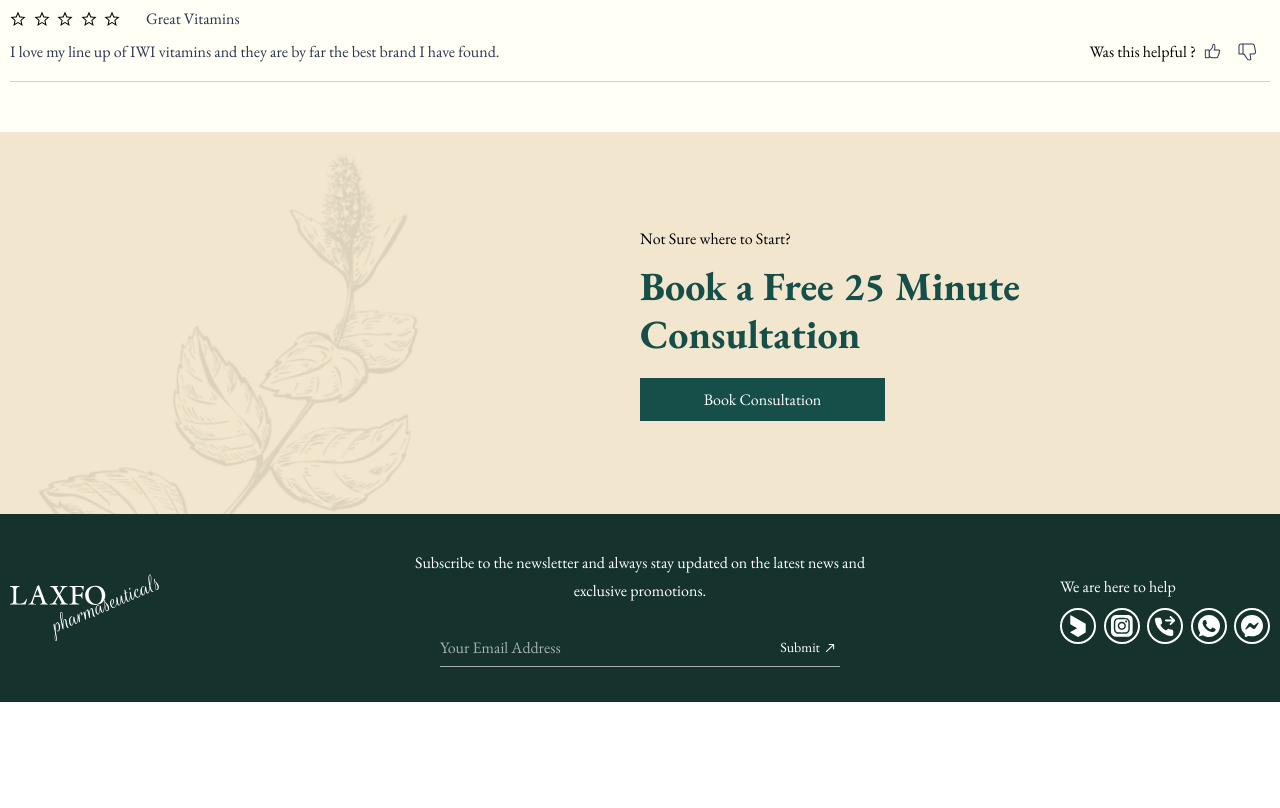
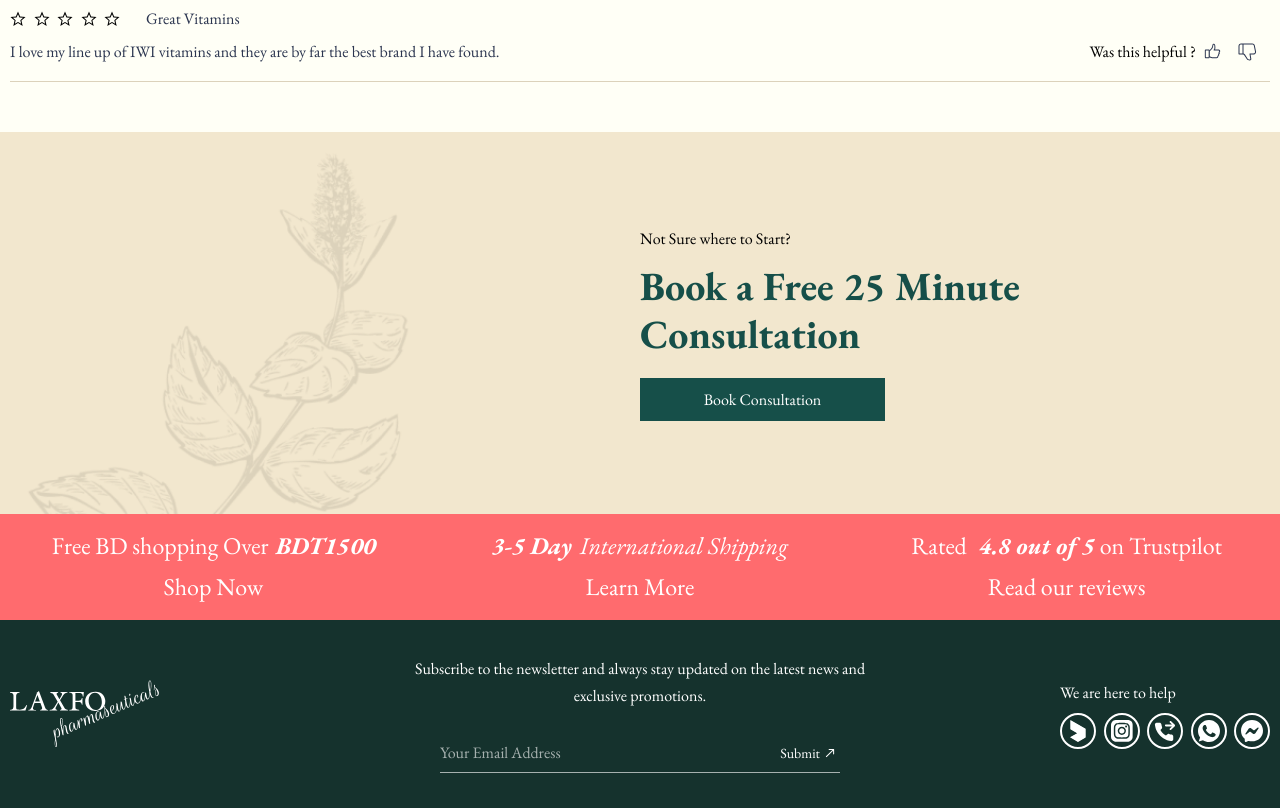
Before and after one commit to SiamulHassan/ecom-int, a React (Vite) app: page / in a window 1280 px wide. Shown: the part 4000-4808 px from the top of the page. Before the commit the page ends 4702 px from the top, so only its background shows below. Built offline with nearby package versions, Linux system fonts and the light colour scheme.

Commit message:
consultancy section done

```diff
--- a/src/features/productPage/components/Consultation.jsx
+++ b/src/features/productPage/components/Consultation.jsx
@@ -2,9 +2,10 @@ import React from "react";
 import consultImg from "../../../assets/images/consult.png";
 import Typography from "../../../ui/Typography";
 import ButtonSecondary from "../../../ui/ButtonSecondary";
+import { Link } from "react-router-dom";
 const Consultation = () => {
   return (
-    <div className="px-[1rem] bg-bg_F2E">
+    <div className="bg-bg_F2E">
       <div className="container">
         <div className="grid grid-cols-1 md:grid-cols-2">
           <picture className="justify-self-end lg:justify-self-start">
@@ -29,7 +30,75 @@ const Consultation = () => {
           </div>
         </div>
       </div>
-      <div className="container"></div>
+      {/* bottom part */}
+      <div className="bg-bg_FFE py-[1.2rem]">
+        <div className="container grid grid-cols-1 lg:grid-cols-3 gap-y-[2rem] lg:gap-y-0">
+          <div className="flex flex-col">
+            <Typography
+              variant="span_normal_24"
+              color="text-white"
+              className="text-center"
+            >
+              Free BD shopping Over
+              <Typography
+                variant="span_bold_24"
+                color="text-white"
+                className="pl-3 italic"
+              >
+                BDT1500
+              </Typography>
+            </Typography>
+            <Link to="/shop" className="text-center">
+              <Typography variant="span_normal_24" color="text-white">
+                Shop Now
+              </Typography>
+            </Link>
+          </div>
+          <div className="flex flex-col">
+            <Typography
+              variant="span_bold_24"
+              color="text-white"
+              className="italic text-center"
+            >
+              3-5 Day
+              <Typography
+                variant="span_normal_24"
+                color="text-white"
+                className="pl-3"
+              >
+                International Shipping
+              </Typography>
+            </Typography>
+            <Link to="/" className="text-center">
+              <Typography variant="span_normal_24" color="text-white">
+                Learn More
+              </Typography>
+            </Link>
+          </div>
+          <div className="flex flex-col">
+            <Typography
+              variant="span_normal_24"
+              color="text-white"
+              className="text-center"
+            >
+              Rated{" "}
+              <Typography
+                variant="span_bold_24"
+                color="text-white"
+                className="pl-3 italic"
+              >
+                4.8 out of 5
+              </Typography>{" "}
+              on Trustpilot
+            </Typography>
+            <Link to="/" className="text-center">
+              <Typography variant="span_normal_24" color="text-white">
+                Read our reviews
+              </Typography>
+            </Link>
+          </div>
+        </div>
+      </div>
     </div>
   );
 };
```
